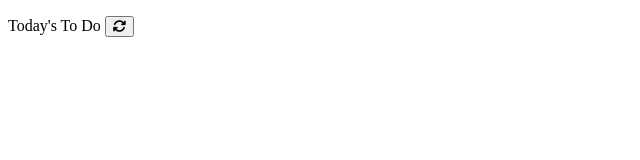
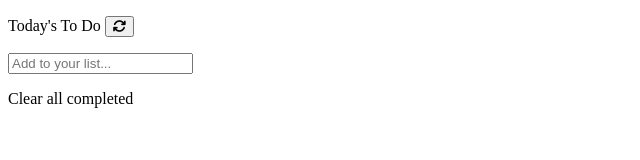
Before and after one commit to shahira-sadat/To-Do-list, a website built with webpack: page src/index.html in a window 1280 px wide. Shown: the whole page, without its empty margins (0-640 px from the left). Built offline with nearby package versions, Linux system fonts and the light colour scheme.

Commit message:
Add input, ul and paragraph to index.html

```diff
--- a/src/index.html
+++ b/src/index.html
@@ -14,5 +14,15 @@
             <i class="fa-solid fa-arrows-rotate"></i>
             </button>
         </p>
+        <input
+            type="text"
+            id="new-item"
+            placeholder="Add to your list...">
+
+        <ul id="todo">
+        </ul>
+
+        <p id="remove-completed">Clear all completed</p>
+        </main>
 </body>
 </html>
```
